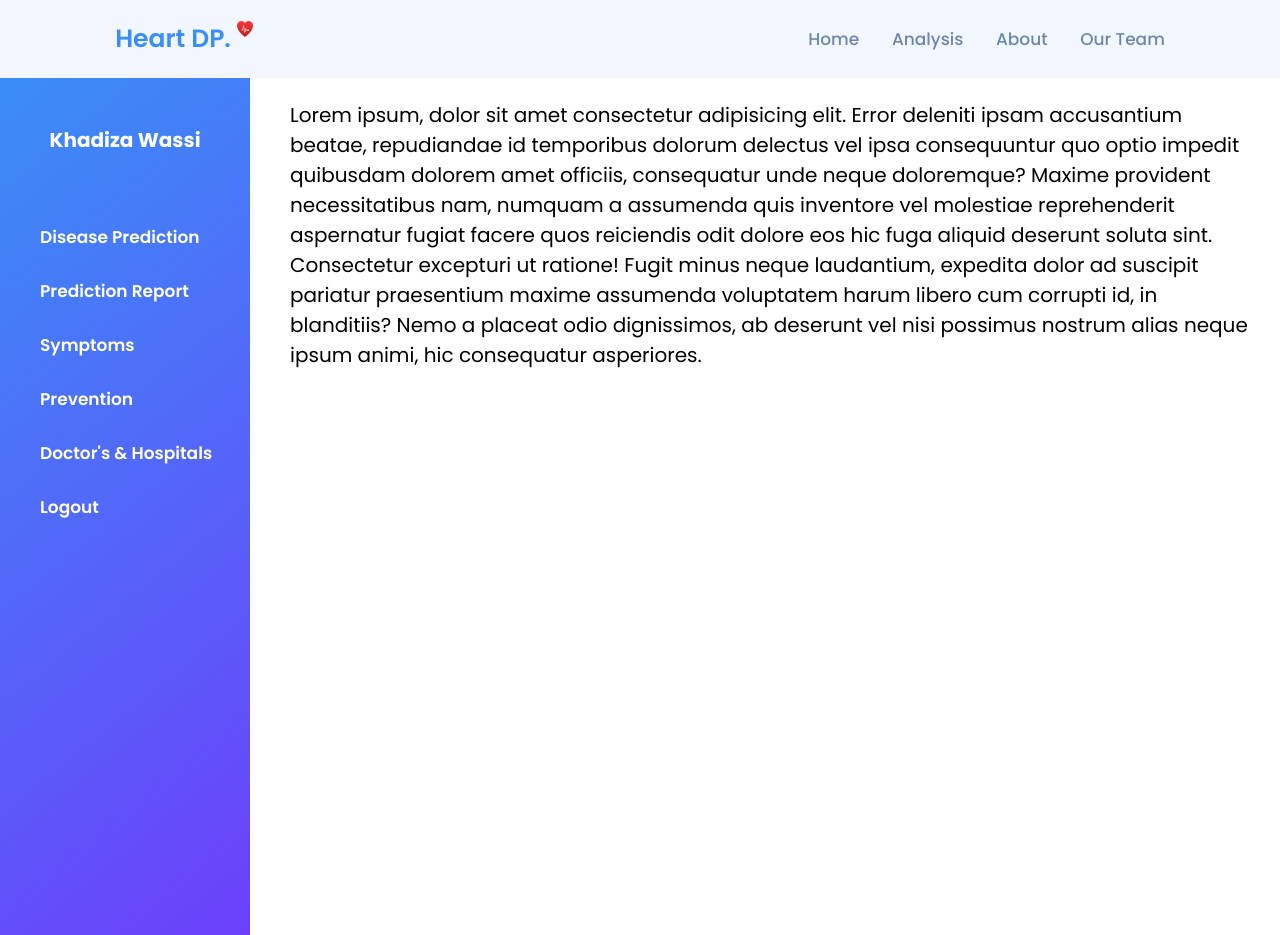
After one commit to wassi10/MLmodelDeploymentWeb, a Django app: page /dashboard in a window 1280 px wide. The commit adds this page. Run offline with Django 4.2, Linux system fonts and the light colour scheme.

Commit message:
Dashboard

```diff
--- a/heartDiseasePrediction/urls.py
+++ b/heartDiseasePrediction/urls.py
@@ -2,5 +2,6 @@ from django.urls import path
 from . import views
 
 urlpatterns = [
-    path('', views.Welcome, name='homepage')
+    path('', views.Welcome, name='homepage'),
+    path('dashboard', views.Dashboard , name='dashboard')
 ]
--- a/heartDiseasePrediction/views.py
+++ b/heartDiseasePrediction/views.py
@@ -4,7 +4,8 @@ from django.shortcuts import render
 def Welcome(request):
     return render(request, 'index.html')
 
-
+def Dashboard(request):
+    return render(request, 'homepage.html')
 
 
 
--- /dev/null
+++ b/static/css/sidebar.css
@@ -0,0 +1,214 @@
+@import url('https://fonts.googleapis.com/css2?family=Poppins:wght@300;400;500;600;700;800;900&display=swap');
+@import url('https://fonts.googleapis.com/css2?family=Open+Sans:ital@0;1&family=Sora:wght@400;500;600;700;800&display=swap');
+
+
+* {
+    margin: 0;
+    padding: 0;
+    box-sizing: border-box;
+    text-decoration: none;
+    border: none;
+    outline: none;
+    scroll-behavior: smooth;
+    font-family: 'Poppins', sans-serif;
+}
+
+:root {
+
+    --bg-color: #F2F7FF;
+    --footer-bg-color: #0A0E31;
+    --text-color: #6C87AE;
+    --gradient-1: #1678F2;
+
+}
+
+html {
+    font-size: 62.5%;
+    overflow-x: hidden;
+}
+
+.header {
+    position: fixed;
+    top: 0;
+    left: 0;
+    width: 100%;
+    padding: 2rem 9%;
+    background: var(--bg-color);
+    display: flex;
+    justify-content: space-between;
+    align-items: center;
+    z-index: 100;
+    transition: .3s;
+}
+
+.header.sticky {
+    background: var(--bg-color);
+}
+
+.logo {
+    position: relative;
+    font-size: 2.5rem;
+    color: #3A8EF6;
+    font-weight: 600;
+}
+
+.header img {
+    width: 1.6rem;
+    height: 1.6rem;
+    margin-bottom: 1rem;
+}
+
+.navbar {
+    position: relative;
+}
+
+.navbar a {
+    font-size: 1.7rem;
+    color: var(--text-color);
+    font-weight: 500;
+    margin-left: 3rem;
+    transition: .3s;
+}
+
+
+
+/* ===== Main Content ===== */
+
+.data {
+    height: 100vh;
+    margin-left: 290px;
+    padding-top: 10rem;
+    margin-right: 3rem;
+    font-size: 2rem;
+}
+
+
+/* ===== Sidebar ==== */
+.side-menu {
+    position: fixed;
+    background: linear-gradient(141deg, #3A8EF6 0%, #6F3AFA 100%);
+    width: 250px;
+    height: 100%;
+    margin-top: 75px;
+}
+
+/* .side-menu center img {
+    height: 110px;
+    width: 110px;
+    border-radius: 50%;
+    margin-top: 50px;
+    border: 3px solid rgb(0, 0, 0);
+} */
+
+.side-menu center h2 {
+    margin-top: 50px;
+    color: white;
+    font-size: 2rem;
+    padding-bottom: 4rem;
+}
+
+.side-menu a {
+    display: block;
+    line-height: 50px;
+    transition: 0.5s;
+}
+
+.side-menu a:hover {
+
+    background: #3A8EF6;
+    padding-left: 20px;
+    color: #F2F7FF;
+
+}
+/* .side-menu span:hover{
+    color: #F2F7FF;
+} */
+.side-menu span {
+    font-size: 1.7rem;
+    margin-left: 20px;
+    font-weight: 600;
+    color: white;
+}
+
+.side-menu i {
+    font-size: 20px;
+    margin-left: 20px;
+    color: white;
+}
+
+/* nav .menu-bar {
+    float: right;
+    margin-top: 20px;
+    display: none;
+    margin-right: 20px;
+} */
+/*
+#menu {
+    display: none;
+} */
+
+
+
+/* @media (max-width:850px) {
+    .side-menu a span {
+        display: none;
+    }
+
+    .side-menu center {
+        display: none;
+    }
+
+    .side-menu {
+        width: 100px;
+    }
+
+    .side-menu a i {
+        display: block;
+        line-height: 80px;
+        text-align: center;
+        margin-left: 0;
+        font-size: 35px;
+    }
+
+    .data {
+        margin-left: 100px;
+    }
+}
+
+@media (max-width:650px) {
+    .data {
+        display: none;
+    }
+
+    nav ul {
+        display: none;
+    }
+
+    .side-menu {
+        width: 100%;
+        text-align: center;
+        left: 100%;
+        background-color: #4c516d;
+        transition: all 0.5s;
+    }
+
+    .side-menu a i {
+        display: none;
+    }
+
+    .side-menu a span {
+        display: block;
+    }
+
+    .side-menu .Logout {
+        display: block;
+    }
+
+    nav .menu-bar {
+        display: block;
+    }
+}
+
+#menu:checked~.side-menu {
+    left: 0;
+} */
--- a/static/css/style.css
+++ b/static/css/style.css
@@ -150,3 +150,7 @@ section{
 .home-content a:hover {
     color: #fff;
 }
+
+.pp{
+    background: #0A0E31;
+}
--- /dev/null
+++ b/template/homepage.html
@@ -0,0 +1,54 @@
+<!DOCTYPE html>
+<html lang="en">
+
+<head>
+    <meta charset="UTF-8">
+    <meta name="viewport" content="width=device-width, initial-scale=1.0">
+    <title>Document</title>
+    <link rel="stylesheet" href="static/css/sidebar.css">
+</head>
+
+<body>
+    <!-- ==========Header design=========== -->
+    <header class="header">
+        <a href="#" class="logo text-decoration-none">Heart DP. <img src="static/img/logo.png" alt="" /></a>
+
+        <nav class="navbar">
+            <a href="{% url 'homepage'%}" class="active text-decoration-none">Home</a>
+            <a href="#" class="text-decoration-none">Analysis</a>
+            <a href="#" class="text-decoration-none">About</a>
+            <a href="#" class="text-decoration-none">Our Team</a>
+        </nav>
+
+    </header>
+
+    <section>
+        <div class="side-menu">
+            <center>
+                <h2>Khadiza Wassi</h2>
+            </center> <br>
+
+            <hr>
+            <a href="#"><i class="fa fa-user"></i><span>Disease Prediction</span></a>
+            <a href="#"><i class="fa fa-envelope"></i><span>Prediction Report</span></a>
+            <a href="#"><i class="fa fa-shopping-basket"></i><span>Symptoms</span></a>
+            <a href="#"><i class="fa fa-sellsy"></i><span>Prevention</span></a>
+            <a href="#"><i class="fa fa-ban"></i><span>Doctor's & Hospitals</span></a>
+            <a href="#"><i class="fa fa-ban"></i><span>Logout</span></a>
+
+        </div>
+
+        <div class="data">
+            <p>Lorem ipsum, dolor sit amet consectetur adipisicing elit. Error deleniti ipsam accusantium beatae,
+                repudiandae id temporibus dolorum delectus vel ipsa consequuntur quo optio impedit quibusdam dolorem
+                amet officiis, consequatur unde neque doloremque? Maxime provident necessitatibus nam, numquam a
+                assumenda quis inventore vel molestiae reprehenderit aspernatur fugiat facere quos reiciendis odit
+                dolore eos hic fuga aliquid deserunt soluta sint. Consectetur excepturi ut ratione! Fugit minus neque
+                laudantium, expedita dolor ad suscipit pariatur praesentium maxime assumenda voluptatem harum libero cum
+                corrupti id, in blanditiis? Nemo a placeat odio dignissimos, ab deserunt vel nisi possimus nostrum alias
+                neque ipsum animi, hic consequatur asperiores.</p>
+        </div>
+    </section>
+</body>
+
+</html>
```
Also changed, not shown: template/index.html (+9 -4 lines), static/js/js.js (added).
